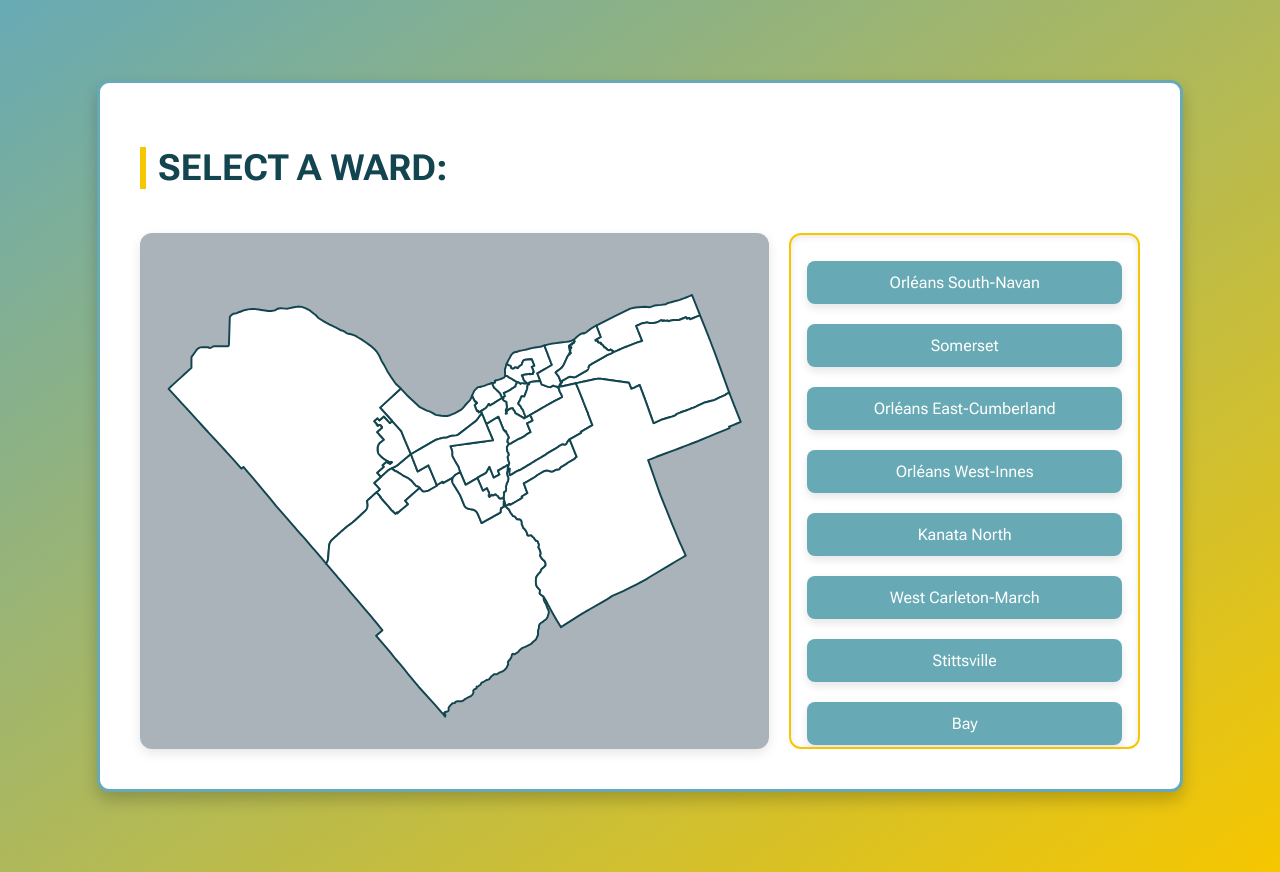
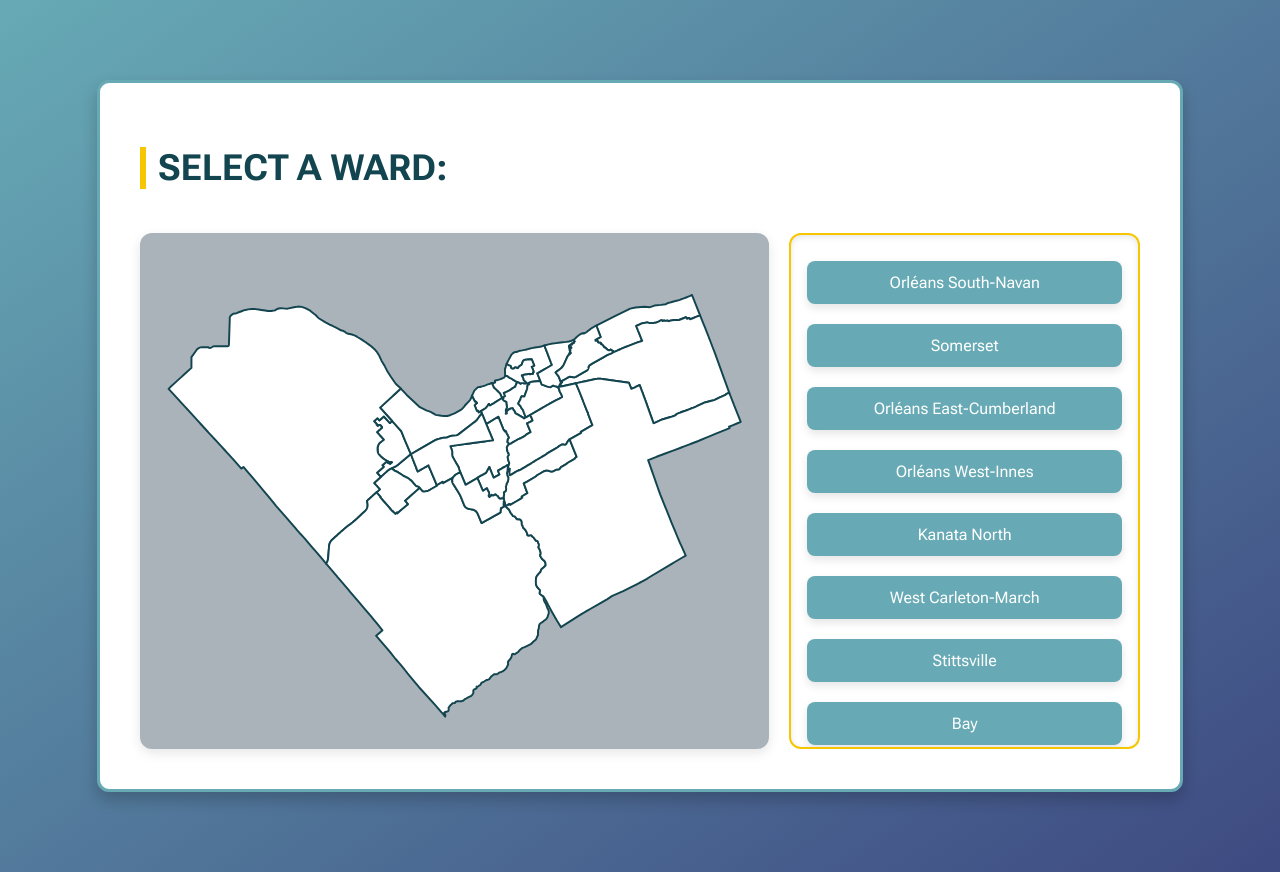
Before and after one commit to damoretto/openottawa, a React (Vite) app in the folder openottawa/: page / in a window 1280 px wide. Built offline with nearby package versions, Linux system fonts and the light colour scheme.

Commit message:
changed bg to teal & navy

```diff
--- a/openottawa/src/Pages/Home/Home.css
+++ b/openottawa/src/Pages/Home/Home.css
@@ -4,7 +4,7 @@ body {
   font-family: "Roboto Flex", sans-serif;
   margin: 0;
   padding: 0;
-  background: linear-gradient(to bottom right, #67AAB5, #F6C700); /* Gradient background */
+  background: linear-gradient(to bottom right, #67AAB5, #3e4a82); /* Gradient background */
   display: flex;
   justify-content: center;
   align-items: flex-start;
--- a/openottawa/src/Pages/Kitchissippi/Kitchissippi.css
+++ b/openottawa/src/Pages/Kitchissippi/Kitchissippi.css
@@ -4,7 +4,7 @@ body {
   font-family: "Roboto Flex", sans-serif;
   margin: 0;
   padding: 0;
-  background: linear-gradient(to bottom right, #67AAB5, #F6C700); /* Gradient from top-left to bottom-right */
+  background: linear-gradient(to bottom right, #67AAB5, #3e4a82); /* Gradient from top-left to bottom-right */
   display: flex;
   justify-content: center;
   align-items: flex-start;
--- a/openottawa/src/Pages/Somerset/Somerset.css
+++ b/openottawa/src/Pages/Somerset/Somerset.css
@@ -4,7 +4,7 @@ body {
   font-family: "Roboto Flex", sans-serif;
   margin: 0;
   padding: 0;
-  background: linear-gradient(to bottom right, #67AAB5, #F6C700); /* Gradient from top-left to bottom-right */
+  background: linear-gradient(to bottom right, #67AAB5, #3e4a82); /* Gradient from top-left to bottom-right */
   display: flex;
   justify-content: center;
   align-items: flex-start;
```
